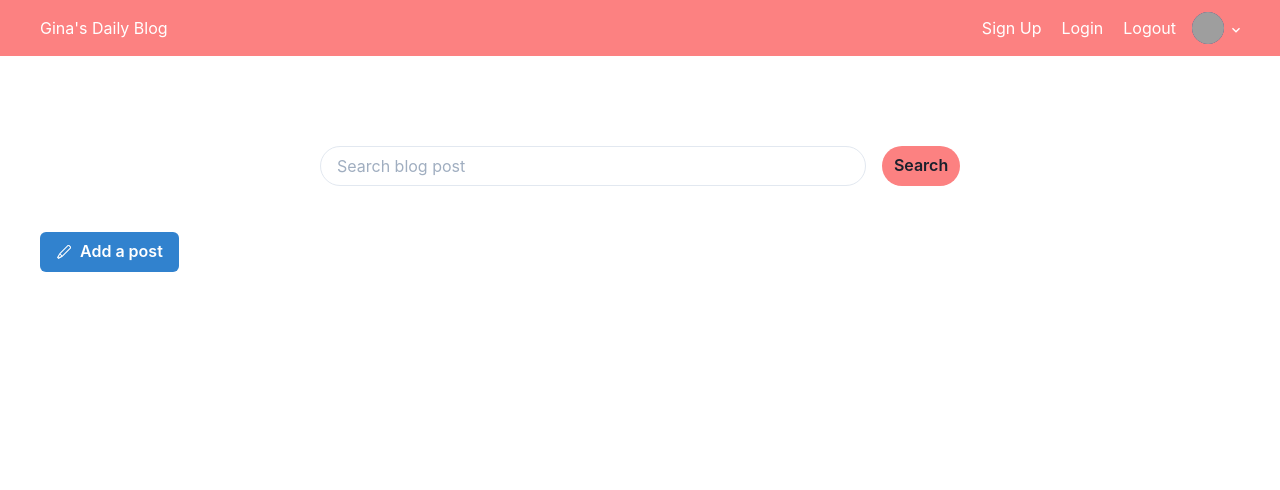
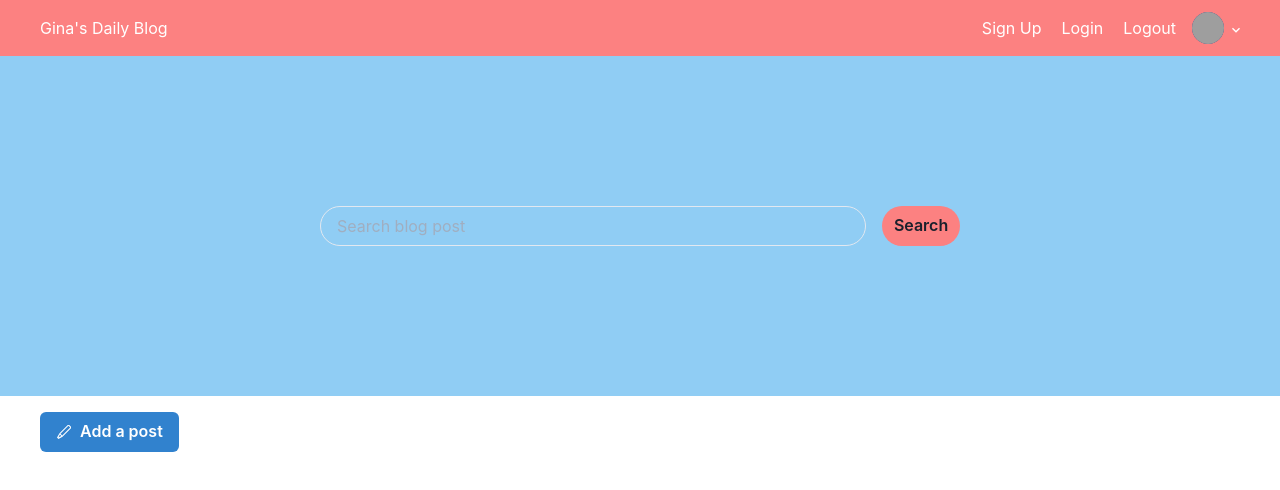
Before and after one commit to gadzorgenu/blog-app, a React (Create React App) app in the folder Client/: page /post in a window 1280 px wide. Shown: the top 490 px of the page. Built offline with nearby package versions, Linux system fonts and the light colour scheme; no server answers; grey boxes are pictures that could not be loaded.

Commit message:
Modified navbar

```diff
--- a/Client/src/pages/Posts.js
+++ b/Client/src/pages/Posts.js
@@ -4,7 +4,7 @@ import {Box, Button, Heading, Flex, Input} from '@chakra-ui/react'
 import AddPost from '../components/Modals/AddPostModal'
 import NavBar from '../components/NavBar'
 import {BlogContext} from '../context/blogContext'
-
+import Banner from '../assets/Banner.jpg'
 const Posts = () => {
 
     const [posts, setPosts] = useState([])
@@ -14,7 +14,7 @@ const Posts = () => {
 
     <Box>
         <NavBar/>
-        <Box mt='90px' mb='30px'>
+        <Box bg='blue.200' py='150px'>
         <Flex m='auto'  h={{md: '40%'}} w={{md:'50%'}}>
             <Input placeholder='Search blog post' rounded='30px'/>
             <Button rounded='30px' bg='red.300' ml={4}>Search</Button>
```
Also changed, not shown: Client/src/assets/Banner.jpg (added).
